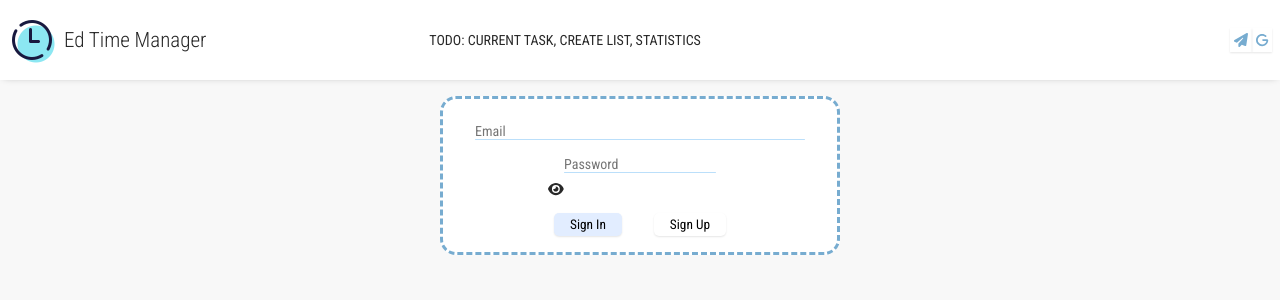
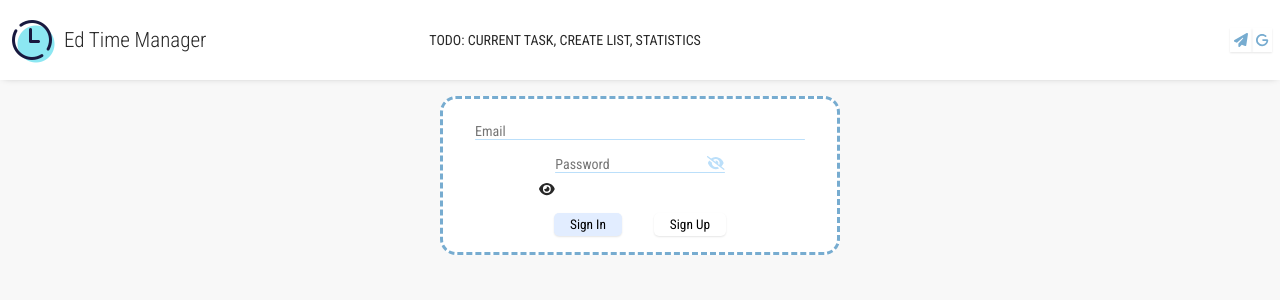
Before and after one commit to AdolfSenpai/time-manager-ui, a React (Create React App) app: page / in a window 1280 px wide. Shown: the top 300 px of the page. Built offline with nearby package versions, Linux system fonts and the light colour scheme.

Commit message:
passwordInput, inputError

```diff
--- a/src/components/common/EtmInput/EtmInput.module.scss
+++ b/src/components/common/EtmInput/EtmInput.module.scss
@@ -19,7 +19,33 @@
     transition: all 100ms ease-in-out;
 }
 
-.EtmInput:has(input:focus) .BorderBottom {
-    transform: scaleY(2.5) scaleX(1.02) translateY(1px);
-    border-bottom-color: $accent;
+.InputRow {
+    display: flex;
+    justify-content: space-between;
 }
+
+.PasswordIcon {
+    color: $primary;
+    transition: all 100ms ease-in-out;
+}
+
+.ErrorText {
+    font-size: 10px;
+    color: $warn;
+}
+
+.EtmInput:has(input:focus) {
+
+    & .BorderBottom {
+        transform: scaleY(2.5) scaleX(1.02) translateY(1px);
+        border-bottom-color: $accent;
+    }
+
+    & .PasswordIcon {
+        color: $accent;
+    }
+}
+
+.EtmInput:has(.ErrorText) {
+    border-bottom-color: $warn;
+}
--- a/src/components/common/EtmInput/EtmInput.tsx
+++ b/src/components/common/EtmInput/EtmInput.tsx
@@ -1,13 +1,54 @@
 import React from "react";
 import { InputHTMLAttributes } from "react";
 import styles from "src/components/common/EtmInput/EtmInput.module.scss";
+import { FontAwesomeIcon } from "@fortawesome/react-fontawesome";
+import { faEye } from "@fortawesome/free-solid-svg-icons";
+import { faEyeSlash } from "@fortawesome/free-solid-svg-icons";
+import { useState } from "react";
+import { MouseEventHandler } from "react";
 
-export default function EtmInput(props: InputHTMLAttributes<HTMLInputElement>) {
+type EtmInputAttributes = InputHTMLAttributes<HTMLInputElement> & {
+    fieldErrors?: (string | undefined)[]
+};
+
+export default function EtmInput({fieldErrors, ...props}: EtmInputAttributes) {
+
+    const [isPasswordShown, setIsPasswordShown] = useState<boolean>(false);
+
+    const togglePasswordShow: MouseEventHandler = (event) => {
+        event.preventDefault();
+        setIsPasswordShown(!isPasswordShown);
+    };
+
+    const getInputType = () => props.type === "password" && (isPasswordShown && "text" || "password") || props.type;
 
     return(
         <div className={styles.EtmInput}>
-            <input {...props}/>
+            <div className={styles.InputRow}>
+                <input {...props} type={getInputType()}/>
+                {
+                    props.type === "password" &&
+                    (
+                        isPasswordShown
+                        && <FontAwesomeIcon
+                            onClick={togglePasswordShow}
+                            className={styles.PasswordIcon}
+                            icon={faEye}
+                        />
+                        || <FontAwesomeIcon
+                            onClick={togglePasswordShow}
+                            className={styles.PasswordIcon}
+                            icon={faEyeSlash}
+                        />
+                    )
+                }
+            </div>
             <div className={styles.BorderBottom}/>
+            {
+                !!fieldErrors && fieldErrors.filter(Boolean).map(error =>
+                    <span key={error} className={styles.ErrorText}>{error}</span>
+                )
+            }
         </div>
     );
 }
```
